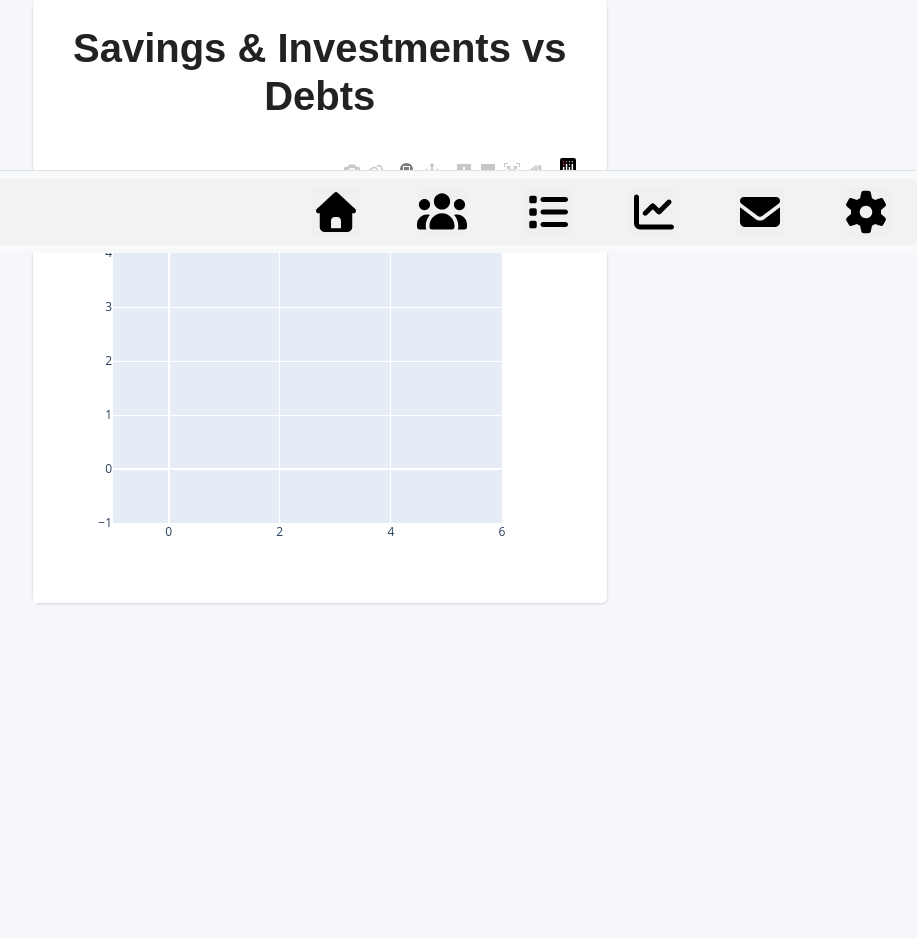
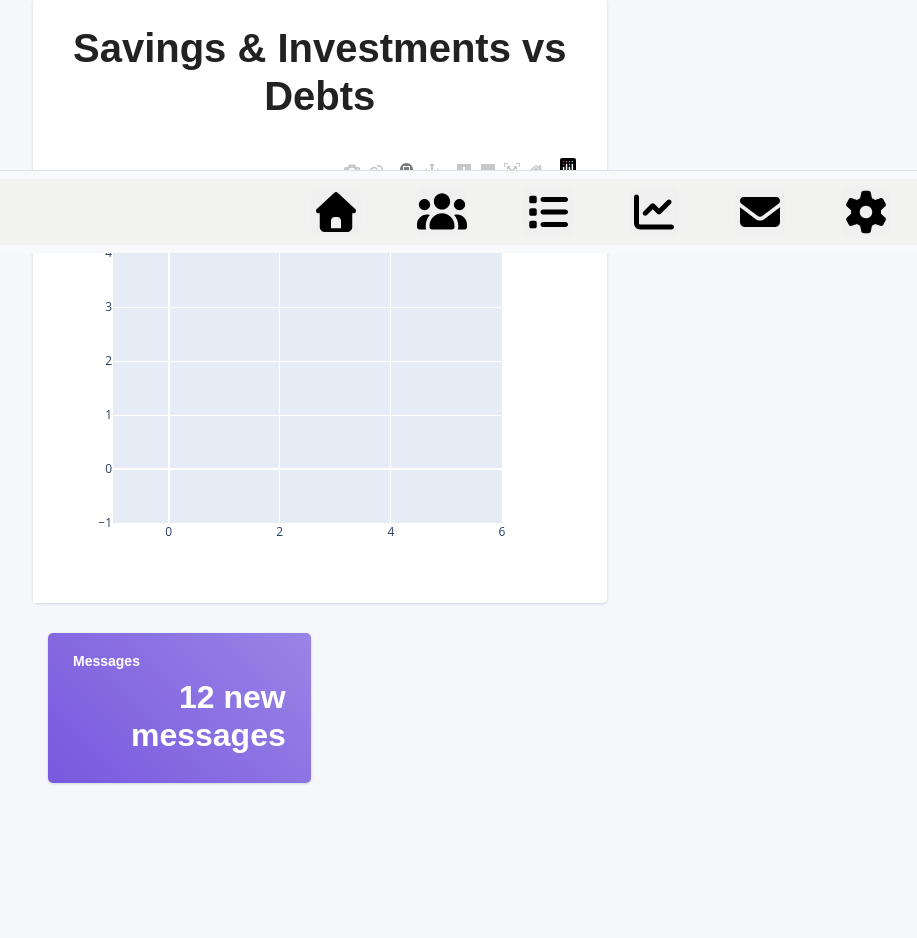
Before and after one commit to MarcinDJacz/Complete_Financial_Planner, a Django app: page / in a window 1280 px wide. Shown: the part 547-1485 px from the top of the page, without its empty margins (39-956 px from the left). Before the commit the page ends 1152 px from the top, so only its background shows below. Run offline with Django 5.2, Linux system fonts and the light colour scheme; the visitor is signed in with stand-in values (Sample User, id 1); data comes from the database, SQL or seed files in the repository; data that the repository does not hold is empty; some libraries are stand-ins or nearby versions; some web fonts are replaced.

Commit message:
feat(messages): add messages list view with unread highlighting and truncated content

```diff
--- a/planner/urls.py
+++ b/planner/urls.py
@@ -10,7 +10,8 @@ from planner.views import (index,
                            OperationsUpdateView,
                            InmateCreateView,
                            DashboardView,
-                           FamilyUpdateView)
+                           FamilyUpdateView,
+                           MessagesListView)
 
 urlpatterns = [
     path("", index, name="index"),
@@ -18,6 +19,7 @@ urlpatterns = [
     path("inmates/<int:pk>", InmatesDetailView.as_view(), name="inmates_detail"),
     path("settings/", UserSettingsView.as_view(), name="user_settings"),
     path("contact/", ContactMessageView.as_view(), name="contact"),
+    path("messages/", MessagesListView.as_view(), name="messages_list"),
     path("operations/", OperationsListView.as_view(), name="operations"),
     path("operations/create/", OperationsCreateView.as_view(), name="operations_create"),
     path("operations/<int:pk>/delete/", OperationsDeleteView.as_view(), name="operations_delete"),
--- a/planner/views.py
+++ b/planner/views.py
@@ -2,7 +2,7 @@ from django.contrib.auth.forms import UserCreationForm
 from django.shortcuts import render
 from django.urls import reverse_lazy
 from django.db.models import Sum
-from .models import CustomUser, Operation, Savings, Debt, Portfolio, Family
+from .models import CustomUser, Operation, Savings, Debt, Portfolio, Family, ContactMessage
 from django.contrib.auth.decorators import login_required
 from django.contrib.auth.mixins import LoginRequiredMixin
 from django.views import generic
@@ -138,3 +138,21 @@ class FamilyUpdateView(LoginRequiredMixin, generic.UpdateView):
 
     success_url = reverse_lazy('planner:inmates_list')
     template_name = "planner/family_update.html"
+
+
+class MessagesListView(LoginRequiredMixin, generic.ListView):
+    model = ContactMessage
+    template_name = "planner/messages_list.html"
+    context_object_name = "messages"
+
+    def get_paginate_by(self, queryset):
+        per_page = self.request.GET.get('per_page')
+        if per_page and per_page.isdigit():
+            return int(per_page)
+        return 10
+
+    def get_context_data(self, **kwargs):
+        context = super().get_context_data(**kwargs)
+        per_page = self.request.GET.get('per_page')
+        context['per_page_value'] = int(per_page) if per_page and per_page.isdigit() else 10
+        return context
--- a/templates/base.html
+++ b/templates/base.html
@@ -24,6 +24,10 @@
     nav{
     background-color:#F2F2F0;
     }
+    .unread {
+  font-weight: bold;
+  color: #000;
+}
   </style>
   {% endblock %}
 </head>
--- a/templates/planner/index.html
+++ b/templates/planner/index.html
@@ -66,9 +66,26 @@
                 {{ graph_html|safe }}
             </div>
         </div>
-    </div></div>
+    </div>
+    </div>
 
+<div class="row">
+    <a href="{% url 'planner:messages_list' %}">
+    <div class="col-md-6 col-xl-3">
+        <div class="card bg-c-purple order-card">
+            <div class="card-body">
+                <h6 class="text-white">Messages</h6>
+                <h2 class="text-end text-white"><i
+                        class="feather icon-repeat float-start"></i><span>12 new messages</span></h2>
+
+            </div>
+        </div>
+    </div>
+    </a>
 </div>
+
+
+
 <!-- [ Main Content ] end -->
 {% endblock content %}
 {% block extrajs %}
```
Also changed, not shown: templates/planner/messages_list.html (added, +38 -0 lines).
